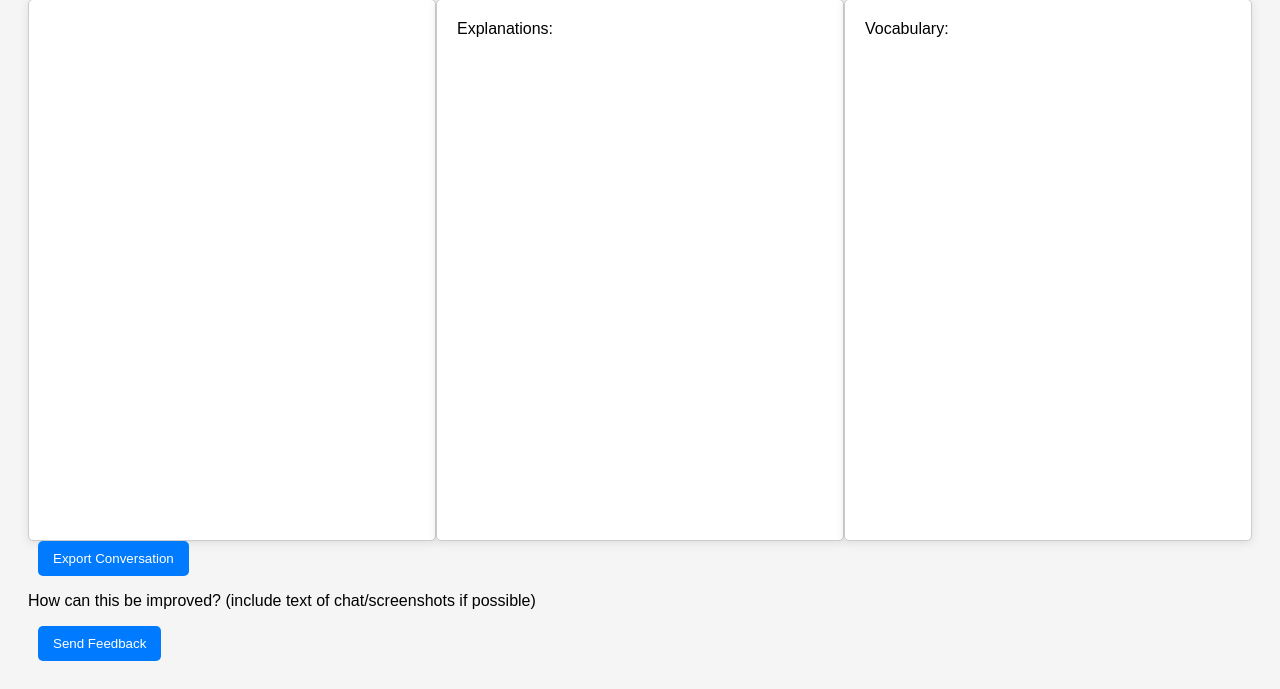
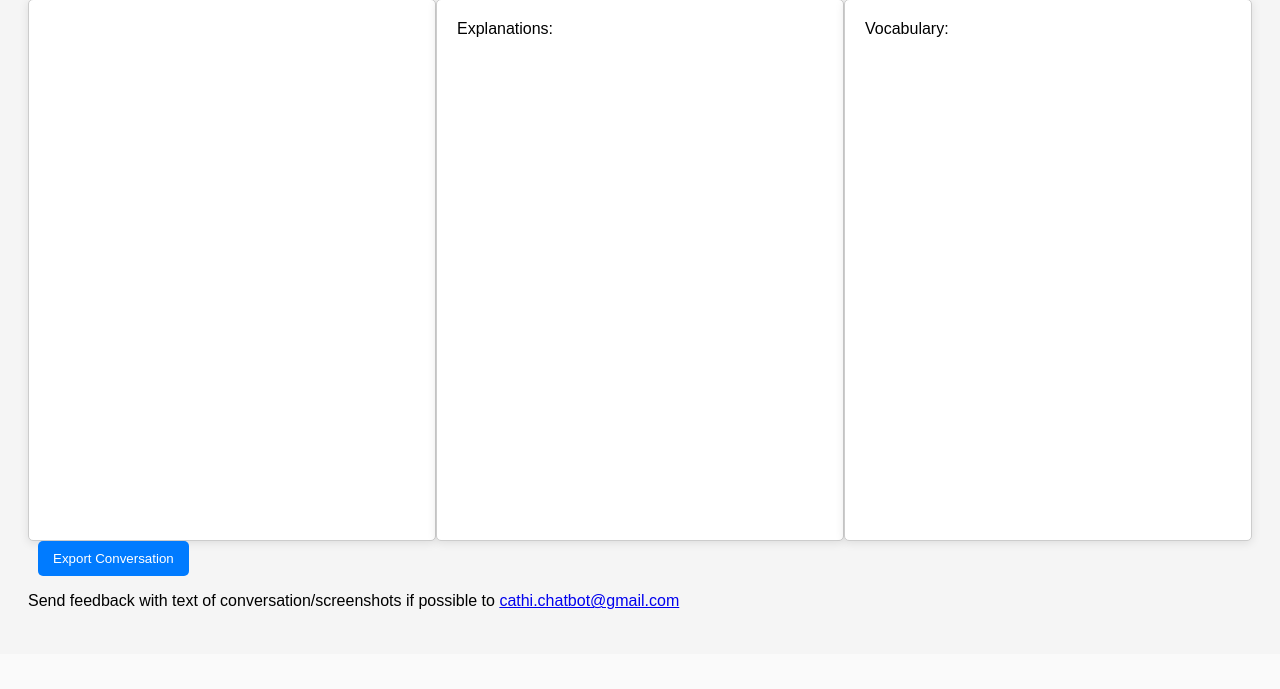
Before and after one commit to dcb2124/cathi, a Flask app: page / in a window 1280 px wide. Shown: the part 413-1102 px from the top of the page. After the commit the page ends 1022 px from the top, so only its background shows below. Run offline with Flask 2, Linux system fonts and the light colour scheme.

Commit message:
feedback mailto

```diff
--- a/templates/index.html
+++ b/templates/index.html
@@ -249,22 +249,9 @@
       });
     </script>
 
-    <p> How can this be improved? (include text of chat/screenshots if possible) </p>
-    <button onclick="sendFeedback()">Send Feedback</button>
+    <p> Send feedback with text of conversation/screenshots if possible to <a href="mailto:cathi.chatbot@gmail.com?subject=Feedback for Cathi">cathi.chatbot@gmail.com</a>
+ </p>
 
-
-    <script>
-      function sendFeedback() {
-        // Get the user's feedback
-        var feedback = prompt("Enter your feedback:");
-
-        // Create a mailto link with the user's feedback
-        var mailtoLink = "mailto:cathi.chatbot@gmail.com?subject=Feedback&body=" + encodeURIComponent(feedback);
-
-        // Open the user's email client with the mailto link
-        window.location.href = mailtoLink;
-      }
-    </script>
 
 
 
```
